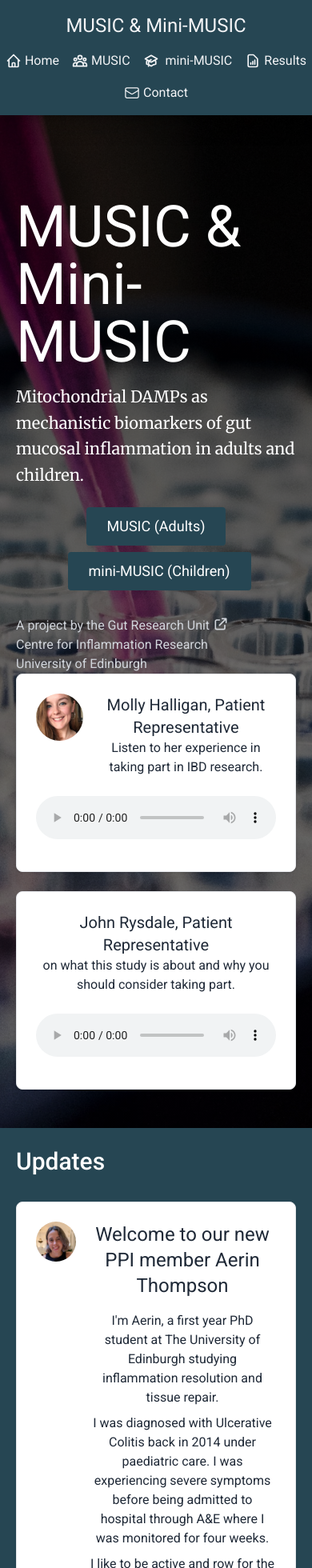
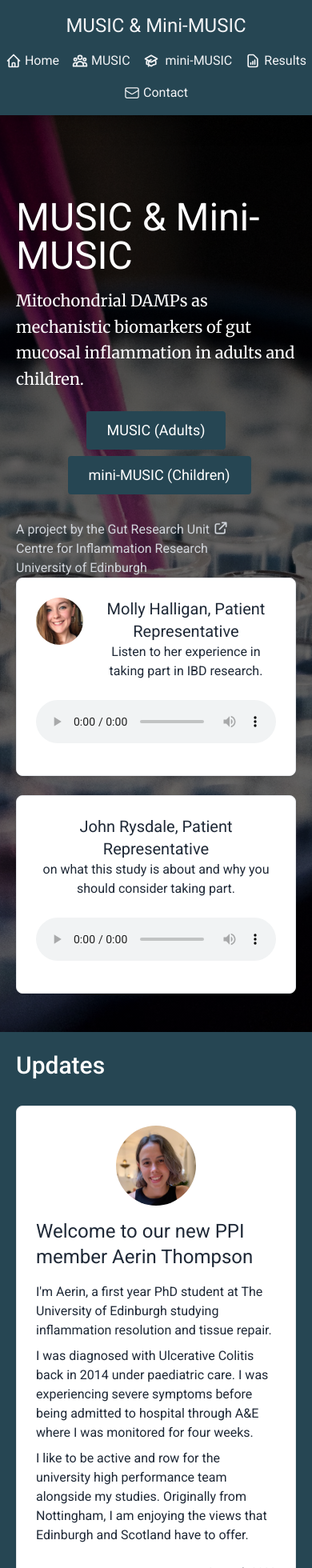
Before and after one commit to shaunchuah/musicstudy_nextjs, a Next.js app: page / in a window 390 px wide. Shown: the top 1960 px of the page at 80% size. Built offline with nearby package versions, Linux system fonts and the light colour scheme.

Commit message:
mobile formatting changes

```diff
--- a/pages/index.js
+++ b/pages/index.js
@@ -29,7 +29,7 @@
         <div className="md:grid grid-cols-3 mt-20">
           <div className="col-span-2">
             <div className="flex">
-              <div class="text-7xl">MUSIC & Mini-MUSIC</div>
+              <div class="text-5xl md:text-7xl">MUSIC & Mini-MUSIC</div>
             </div>
             <div className="flex items-center pt-4 lg:pt-8 lg:pb-2">
               <p className="font-merriweather mb-6 leading-relaxed sm:text-2xl text-xl max-w-lg">
@@ -137,8 +137,8 @@
         <div className="md:grid lg:grid-cols-3 gap-4 lg:gap-6">
           <div className="lg:col-span-2">
             <div className="bg-white text-gray-800 border p-6 rounded-lg shadow mb-6">
-              <div className="flex flex-row gap-4 justify-center lg:justify-start items-start">
-                <div className="w-1/6 flex-none">
+              <div className="md:flex flex-row gap-4 justify-center lg:justify-start items-start">
+                <div className="w-1/3 md:w-1/6 flex-none mx-auto md:mx-0 mb-4 md:mb-0">
                   <Image
                     src="/static/images/ppi2.jpg"
                     alt="Aerin Thompson joins MUSIC PPI group"
@@ -148,7 +148,7 @@
                     className="rounded-full"
                   />
                 </div>
-                <div className="text-center lg:text-left">
+                <div className="text-left">
                   <h2 className="text-2xl mb-4">
                     Welcome to our new PPI member Aerin Thompson
                   </h2>
@@ -177,8 +177,8 @@
             </div>
 
             <div className="bg-white text-gray-800 border p-6 rounded-lg shadow mb-6">
-              <div className="flex flex-row gap-4 justify-center lg:justify-start items-start">
-                <div className="w-1/6 flex-none">
+              <div className="md:flex flex-row gap-4 justify-center lg:justify-start items-start">
+                <div className="w-1/3 md:w-1/6 flex-none mx-auto md:mx-0 mb-4 md:mb-0">
                   <Image
                     src="/static/images/rebeccahall.jpeg"
                     alt="Rebecca Hall presents interim results at the Scottish Society of Gastroenterology"
@@ -188,7 +188,7 @@
                     className="rounded-full"
                   />
                 </div>
-                <div className="text-center lg:text-left">
+                <div>
                   <h2 className="text-2xl mb-4">
                     Scottish Society of Gastroenterology Winter Meeting December
                     2022
@@ -218,8 +218,8 @@
               </div>
             </div>
             <div className="bg-white text-gray-800 border p-6 rounded-lg shadow mb-6">
-              <div className="flex flex-row gap-4 justify-center lg:justify-start items-start">
-                <div className="w-1/6 flex-none">
+              <div className="md:flex flex-row gap-4 justify-center lg:justify-start items-start">
+                <div className="w-4/6 md:w-1/6 flex-none mx-auto md:mx-0 mb-4 md:mb-0">
                   <Image
                     src="/static/images/story.jpg"
                     alt="Kris Gourlay sharing his experience"
@@ -229,7 +229,7 @@
                     className="rounded-full"
                   />
                 </div>
-                <div className="text-center lg:text-left">
+                <div>
                   <h2 className="text-2xl mb-4">Read and hear from Kris</h2>
                   <p className="mb-2">
                     Kris is one of our study's patient representative and he
```
